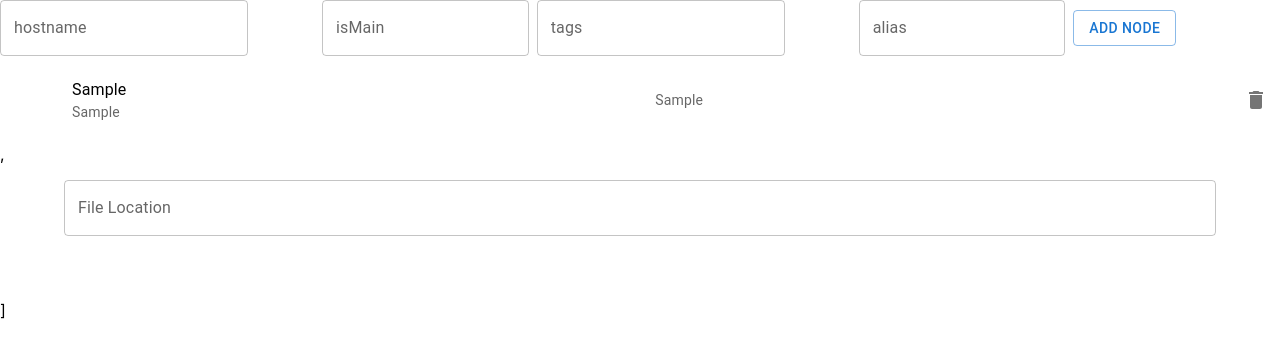
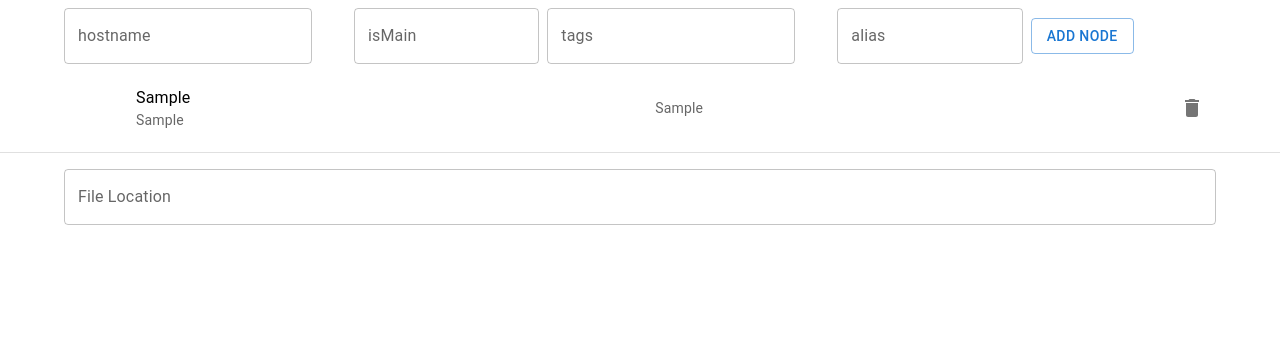
Before and after one commit to sg-c/alluxio-manager, a React (Create React App) app in the folder client/: page / in a window 1280 px wide. Both pictures are taken after typing "Sample", "Sample", "Sample", "Sample" into the empty fields and a click on the button "ADD NODE". Shown: the top 358 px of the page. Built offline with nearby package versions, Linux system fonts and the light colour scheme.

Commit message:
Make fetch file works in backend

```diff
--- a/client/src/App.js
+++ b/client/src/App.js
@@ -1,15 +1,36 @@
 import './App.css'
 import FileBrowser from "./file-browser/FileBrowser";
 import NodeManager from "./node-manager/NodeManager";
-import {Box} from "@mui/material";
+import {Box, Divider} from "@mui/material";
+import React, {Component} from "react";
+import {AppContext} from "./AppContext";
+
+class AppWithContext extends Component {
+    constructor(props) {
+        super(props);
+        this.state = {nodes: []};
+        this.onContextChanged = this.onContextChanged.bind(this);
+    }
+
+    onContextChanged(k, v) {
+        this.setState({[k]: v});
+    }
+
+    render() {
+        return (<AppContext.Provider value={{
+                onContextChanged: this.onContextChanged, ...this.state
+            }}>
+                <Box>
+                    <NodeManager></NodeManager>
+                    <Divider/>
+                    <FileBrowser></FileBrowser>
+                </Box>
+            </AppContext.Provider>);
+    }
+}
 
 function App() {
-    return (
-        <Box>
-            <NodeManager></NodeManager>,
-            <FileBrowser></FileBrowser>]
-        </Box>
-    );
+    return (<AppWithContext/>);
 }
 
 export default App;
--- /dev/null
+++ b/client/src/AppContext.js
@@ -0,0 +1,4 @@
+import React from "react";
+
+export const AppContext = React.createContext({});
+AppContext.displayName = 'AppContext';
--- a/client/src/file-browser/FileBrowser.js
+++ b/client/src/file-browser/FileBrowser.js
@@ -2,6 +2,7 @@ import React from "react";
 import {Container, Grid} from "@mui/material";
 import FileList from "./FileList";
 import FileFetcher from "./FileFetcher";
+import {AppContext} from "../AppContext";
 
 /**
  * FileBrowser does following things:
@@ -17,18 +18,23 @@ export default class FileBrowser extends React.Component {
         this.onFileFetched = this.onFileFetched.bind(this);
     }
 
-    onFileFetched(fetchIndex, hostname, contentOrErr) {
+    onFileFetched(fetchIndex, node, contentOrErr) {
+        let files = this.state.fetchedFiles,
+            index = this.state.fetchIndex;
+
         if (this.state.fetchIndex < fetchIndex) {
             // a batch of files that are newly fetched is received
             // clear the list of files to show
-            this.state.fetchedFiles = [];
-            this.state.fetchIndex = fetchIndex;
+            files = [];
+            index = fetchIndex;
         }
 
-        const files = this.state.fetchedFiles;
-        files.push({hostname: hostname, content: contentOrErr});
+        const hostname = node.alias ? node.alias : node.hostname;
+
+        files.push({hostname, content: contentOrErr});
         files.sort((l, r) => l.hostname.localeCompare(r.hostname));
-        this.setState(files);
+
+        this.setState({fetchedFiles: files, fetchIndex: index});
     }
 
     render() {
@@ -36,9 +42,7 @@ export default class FileBrowser extends React.Component {
             <Grid container spacing={1}>
                 <Grid item xs={12}>
                     <FileFetcher onFileFetched={this.onFileFetched}
-                                 nodes={[{
-                                     hostname: 'localhost:8080'
-                                 }]}
+                                 nodes={this.context.nodes}
                     />
                 </Grid>
                 <Grid item xs={12}>
@@ -48,3 +52,5 @@ export default class FileBrowser extends React.Component {
         </Container>);
     }
 }
+
+FileBrowser.contextType = AppContext;
--- a/client/src/file-browser/FileFetcher.js
+++ b/client/src/file-browser/FileFetcher.js
@@ -13,12 +13,13 @@ class FileFetcher extends Component {
         this.onFilePathValueChanged = this.onFilePathValueChanged.bind(this);
     }
 
-    fetchFiles(idx, hostnames, loc, fileHandler) {
-        for (const hn of hostnames) {
+    fetchFiles(idx, nodes, loc, fileHandler) {
+        for (const node of nodes) {
+            const hn = node.hostname;
             axios.create({baseURL: `http://${hn}`})
                 .get(fileFetchReqPath, {params: {loc}})
-                .then((resp) => fileHandler(idx, hn, resp.data))
-                .catch((err) => fileHandler(idx, hn, err.message));
+                .then((resp) => fileHandler(idx, node, resp.data))
+                .catch((err) => fileHandler(idx, node, err.message));
         }
     }
 
@@ -30,10 +31,10 @@ class FileFetcher extends Component {
     onFilePathKeyDown(e) {
         if (e.key === 'Enter') {
             const idx = ++this.fetchIndex,
-                hostnames = this.props.nodes.map((n) => n.hostname),
+                nodes = this.props.nodes,
                 fileLoc = this.state.fileLoc,
                 fileHandler = this.props.onFileFetched;
-            this.fetchFiles(idx, hostnames, fileLoc, fileHandler);
+            this.fetchFiles(idx, nodes, fileLoc, fileHandler);
         }
     }
 
--- a/client/src/node-manager/NodeDisplay.js
+++ b/client/src/node-manager/NodeDisplay.js
@@ -1,32 +1,18 @@
 import React, {Component} from 'react';
 import {
-    Box,
-    IconButton,
-    List,
-    ListItem,
-    ListItemIcon,
-    ListItemText
+    Box, IconButton, List, ListItem, ListItemIcon, ListItemText
 } from "@mui/material";
 import StarIcon from '@mui/icons-material/Star';
 import DeleteIcon from "@mui/icons-material/Delete";
 
 class NodeItem extends Component {
-    constructor(props) {
-        super(props);
-        this.onClick = this.onClick.bind(this);
-    }
+    render() {
+        const iconBtn = (<IconButton edge="end"
+                                     onClick={() => this.props.onRemoveNode(this.props.node)}>
+            <DeleteIcon/>
+        </IconButton>);
 
-    onClick() {
-        this.props.onRemoveNode(this.props.node);
-    }
-
-    render() {
-        return (
-            <ListItem secondaryAction={
-                <IconButton edge="end" onClick={this.onClick}>
-                    <DeleteIcon/>
-                </IconButton>
-            }>
+        return (<ListItem secondaryAction={iconBtn}>
             <ListItemIcon>
                 {this.props.isMain && <StarIcon/>}
             </ListItemIcon>
@@ -34,38 +20,25 @@ class NodeItem extends Component {
                           secondary={this.props.alias}/>
             <ListItemText hidden={this.props.tags.length === 0}
                           secondary={this.props.tags.join(',')}/>
-            </ListItem>
-        );
+        </ListItem>);
     }
 }
 
 class NodeDisplay extends Component {
-    constructor(props) {
-        super(props);
-        this.onRemoveNode = this.onRemoveNode.bind(this);
-    }
-
-    onRemoveNode(node) {
-        this.props.onRemoveNode(node);
-    }
-
     render() {
         const nodes = this.props.nodes;
-        return (
-            <Box>
+        return (<Box>
             <List>
-                    {nodes.map((n) =>
-                        <NodeItem key={n}
+                {nodes.map((n, i) => <NodeItem key={i}
                                                node={n}
                                                hostname={n.hostname}
                                                alias={n.alias}
                                                isMain={n.isMain}
                                                tags={n.tags}
-                                  onRemoveNode={this.onRemoveNode}/>)}
+                                               onRemoveNode={this.props.onRemoveNode}/>)}
 
             </List>
-            </Box>
-        );
+        </Box>);
     }
 }
 
--- a/client/src/node-manager/NodeManager.js
+++ b/client/src/node-manager/NodeManager.js
@@ -1,6 +1,8 @@
 import React, {Component} from 'react';
 import NodeInput from "./NodeInput";
 import NodeDisplay from "./NodeDisplay";
+import {Container} from "@mui/material";
+import {AppContext} from "../AppContext";
 
 
 /**
@@ -32,12 +34,18 @@ class NodeManager extends Component {
         this.state = {nodes: []};
         this.onAddNode = this.onAddNode.bind(this);
         this.onRemoveNode = this.onRemoveNode.bind(this);
+        this.onNodesChanged = this.onNodesChanged.bind(this);
+    }
+
+    onNodesChanged(nodes) {
+        this.setState({nodes});
+        this.context.onContextChanged('nodes', nodes);
     }
 
     onAddNode(node) {
         const nodes = this.state.nodes;
         nodes.push(node);
-        this.setState({nodes});
+        this.onNodesChanged(nodes);
     }
 
     onRemoveNode(node) {
@@ -46,18 +54,20 @@ class NodeManager extends Component {
         if (index > -1) {
             nodes.splice(index, 1);
         }
-        this.setState({nodes})
+        this.onNodesChanged(nodes);
     }
 
     render() {
         return (
-            <React.Fragment>
+            <Container sx={{marginTop: 1}}>
                 <NodeInput onAddNode={this.onAddNode}/>
                 <NodeDisplay nodes={this.state.nodes}
                              onRemoveNode={this.onRemoveNode}/>
-            </React.Fragment>
+            </Container>
         );
     }
 }
 
+NodeManager.contextType = AppContext;
+
 export default NodeManager;
```
Also changed, not shown: 2 other files (tests, documents, lock files or other folders). Lines whose indentation alone changed are shown as unchanged.
